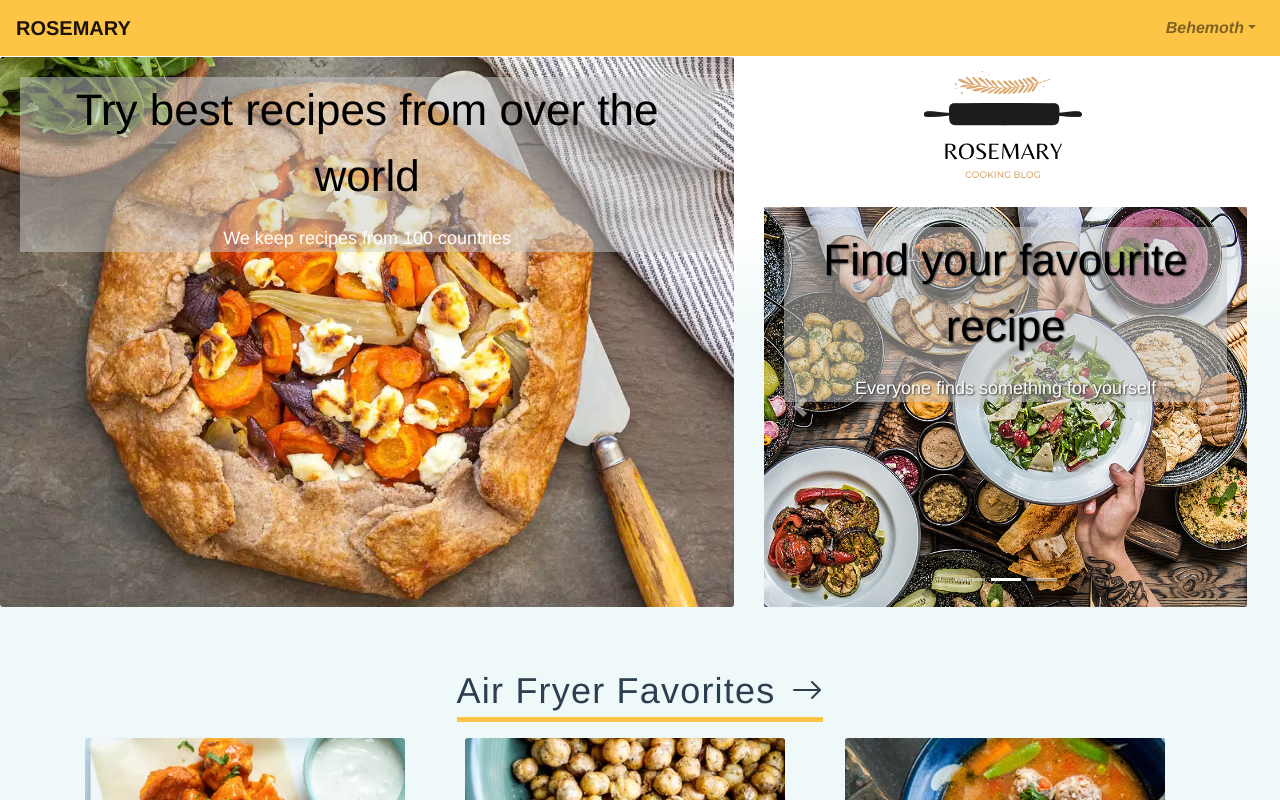
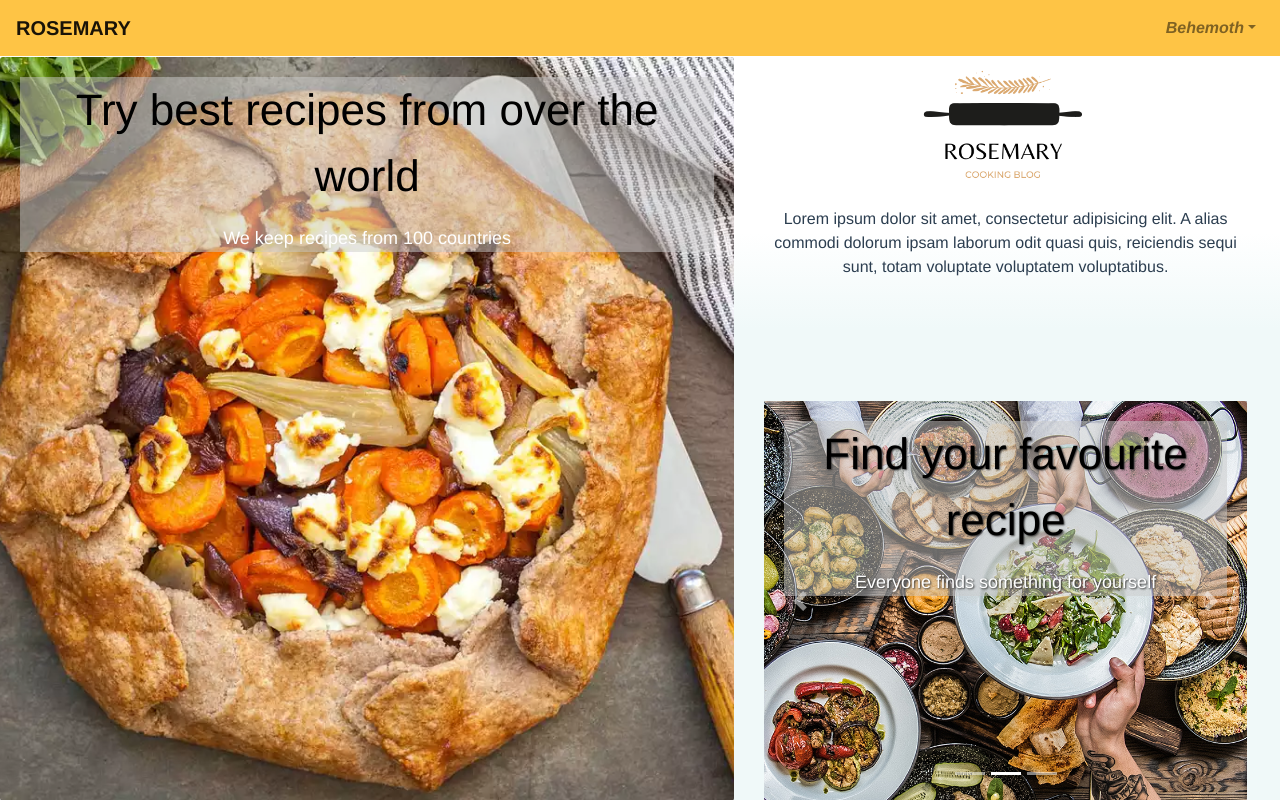
Before and after one commit to gasheva/cooking-site, a Vue app: page /recipes in a window 1280 px wide. Built offline with nearby package versions, Linux system fonts and the light colour scheme.

Commit message:
feat: add about text fix: carousel width

```diff
--- a/src/components/TheShowcase.vue
+++ b/src/components/TheShowcase.vue
@@ -10,6 +10,12 @@
         <b-col cols="5" class="advertisement pr-5">
             <div class="advertisement_header">
                 <b-img src="/img/logo2.png" fluid alt="Rosemary finds your favourite recipe"/>
+            </div>
+            <div class="advertisement_text">
+                <p>
+                    Lorem ipsum dolor sit amet, consectetur adipisicing elit. A alias commodi dolorum ipsam laborum odit
+                    quasi quis, reiciendis sequi sunt, totam voluptate voluptatem voluptatibus.
+                </p>
             </div>
             <div class="advertisement_body">
                 <cards-carousel class="advertisement_carousel"/>
@@ -41,9 +47,9 @@ export default {
 
 <style lang="scss">
 .showcase {
-    max-height: 550px !important;
-    height: 550px !important;
-    min-height: 550px !important;
+    max-height: calc(100vh - 56px) !important;
+    height: calc(100vh - 56px) !important;
+    min-height: calc(100vh - 56px) !important;
 
     .poster {
         max-height: 100%;
@@ -64,12 +70,17 @@ export default {
         }
 
         &_body {
+            display: flex;
+            align-items: end;
             flex: 6;
         }
 
         &_carousel {
+            width: 100%;
+
             .carousel-inner {
                 max-height: 400px;
+                width: 100%;
             }
         }
     }
```
